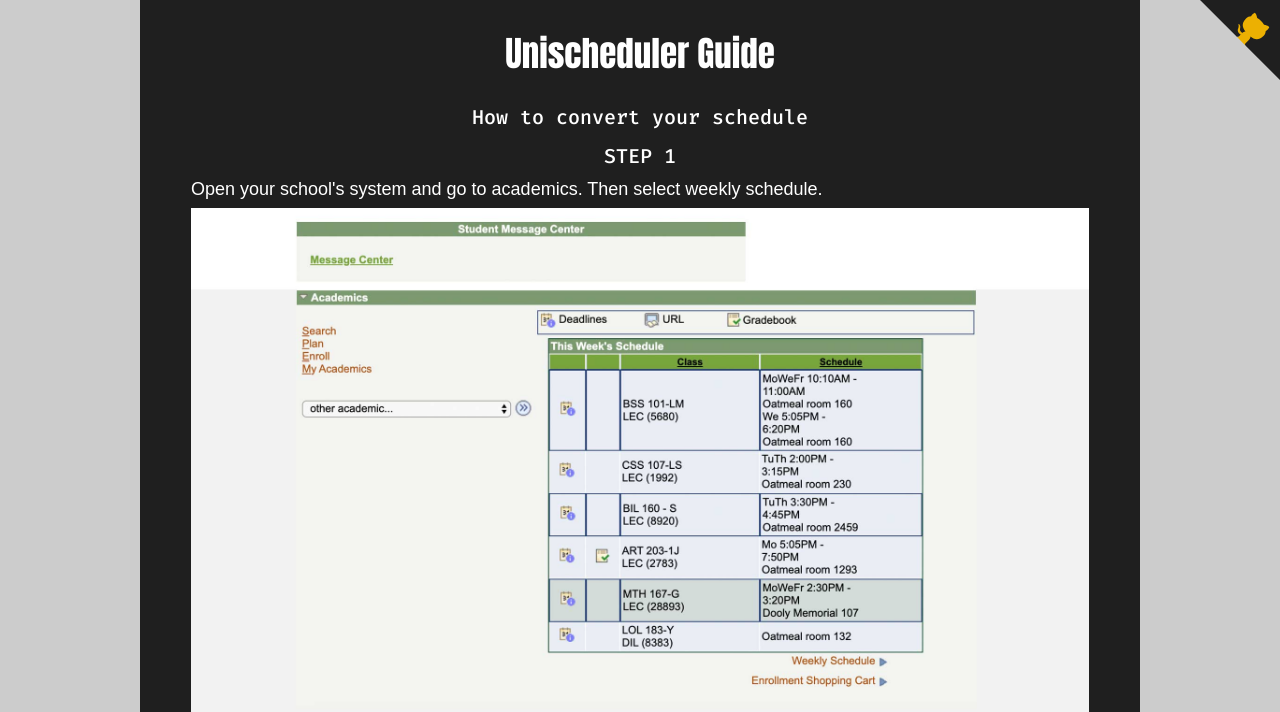
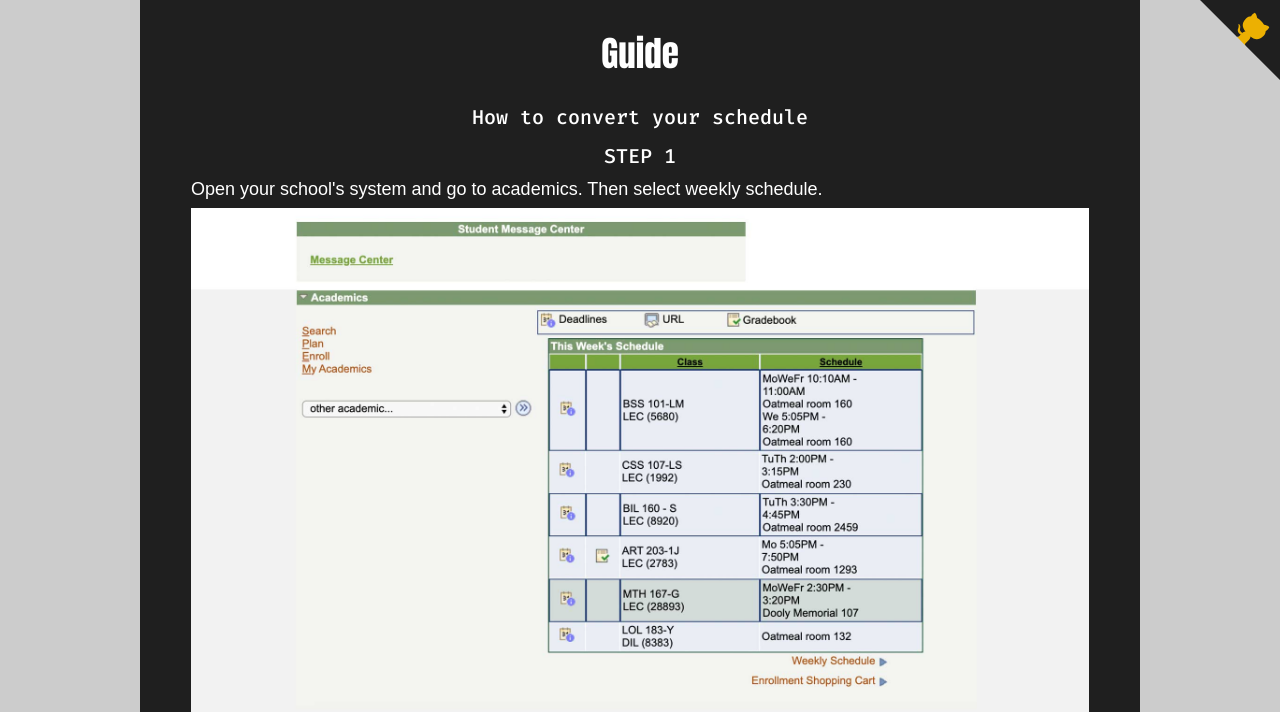
Before and after one commit to zmievsa/unischeduler_web, a Flask app: page /guide/ in a window 1280 px wide. Shown: the top 712 px of the page. Run offline with Flask 2, Linux system fonts and the light colour scheme; parts of the project's set-up code (start-up, migrations or seed data) failed here and were passed over; some libraries are stand-ins or nearby versions; some web fonts are replaced.

Commit message:
Rename Guide page

```diff
--- a/unischeduler_web/templates/guide.html
+++ b/unischeduler_web/templates/guide.html
@@ -5,7 +5,7 @@
 		<meta charset="utf-8">
 		<meta name="viewport" content="width=device-width, initial-scale=1, shrink-to-fit=no">
 		<link rel="stylesheet" href="https://stackpath.bootstrapcdn.com/bootstrap/4.3.1/css/bootstrap.min.css" integrity="sha384-ggOyR0iXCbMQv3Xipma34MD+dH/1fQ784/j6cY/iJTQUOhcWr7x9JvoRxT2MZw1T" crossorigin="anonymous">
-		<title>Unischeduler | Guide</title>
+		<title>Guide</title>
 		<link rel="stylesheet" href="/static/guide-style.css">
 		<link rel="shortcut icon" href="{{ url_for('static', filename='favicon.ico') }}">
 	</head>
@@ -16,7 +16,7 @@
     <div class="content">
         <div class="inner-content">
 					<header>
-						<h1>Unischeduler Guide</h1>
+						<h1>Guide</h1>
 					</header>
           <main>
               <h2>How to convert your schedule</h2>
```
